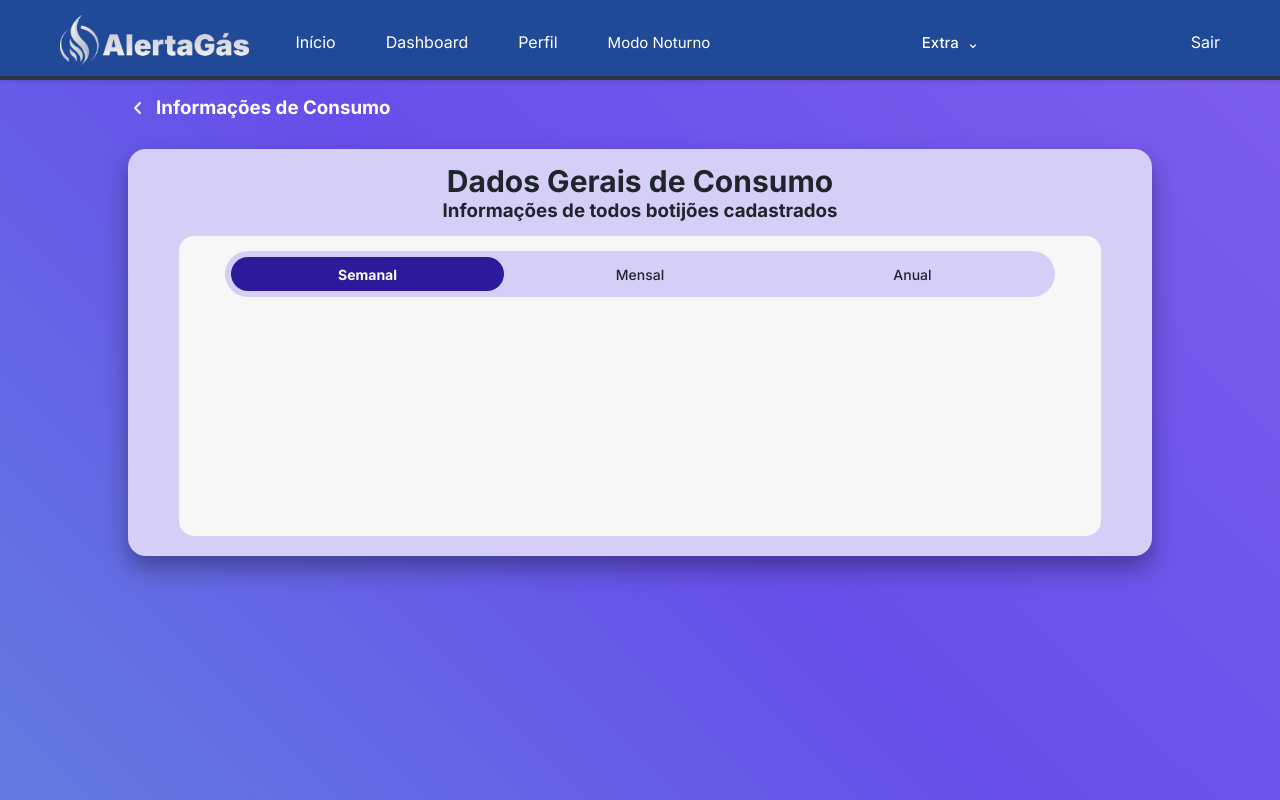
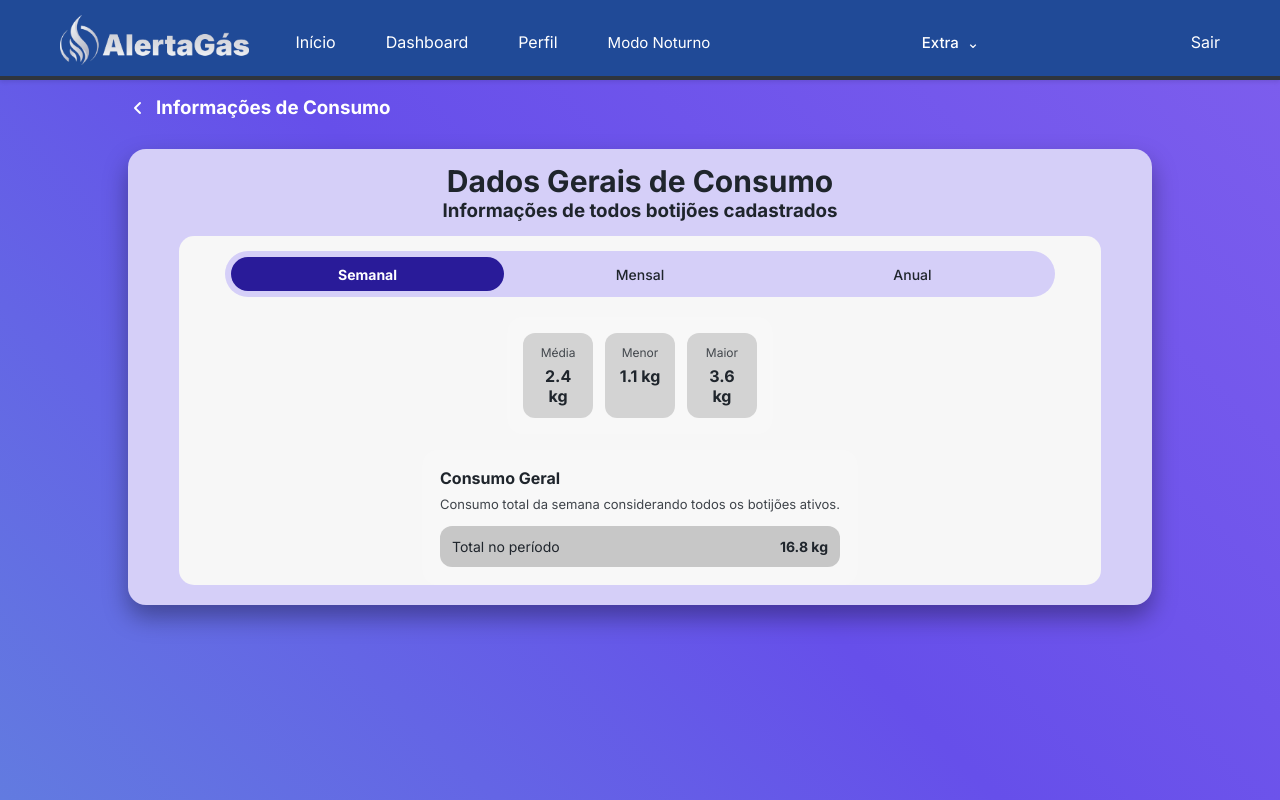
Before and after one commit to MateusLiraFront/app-gas, a React (Vite) app: page /dashgeral in a window 1280 px wide. Built offline with nearby package versions, Linux system fonts and the light colour scheme.

Commit message:
dashboards

```diff
--- a/src/pages/Dashboard/Dashboard.jsx
+++ b/src/pages/Dashboard/Dashboard.jsx
@@ -12,10 +12,16 @@ export default function Dashboard() {
   const consumos = [
     { mes: "jan", kg: 6.5, special: false },
     { mes: "fev", kg: 5.3, special: false },
-    { mes: "mar", kg: 7.8, special: true },
+    { mes: "mar", kg: 7.8, special: false },
     { mes: "abr", kg: 4.9, special: false },
     { mes: "mai", kg: 6.2, special: false },
-    { mes: "jun", kg: 8.1, special: true },
+    { mes: "jun", kg: 8.1, special: false },
+    { mes: "jul", kg: 7.4, special: false },
+    { mes: "ago", kg: 6.9, special: false },
+    { mes: "set", kg: 5.8, special: false },
+    { mes: "out", kg: 7.1, special: false },
+    { mes: "nov", kg: 6.0, special: false },
+    { mes: "dez", kg: 8.6, special: false },
   ];
 
   return (
@@ -66,12 +72,24 @@ export default function Dashboard() {
                 <span>07/01 à 22/03</span>
               </div>
               <div className={styles.periodItem}>
-                <div className={`${styles.dot} ${styles.dotLightGreen}`}></div>
+                <div className={`${styles.dot} ${styles.dotDarkBlue}`}></div>
                 <span>22/03 à 15/05</span>
               </div>
               <div className={styles.periodItem}>
-                <div className={`${styles.dot} ${styles.dotGold}`}></div>
-                <span>15/05 à --/--</span>
+                <div className={`${styles.dot} ${styles.dotDarkBlue}`}></div>
+                <span>15/05 à 09/07</span>
+              </div>
+              <div className={styles.periodItem}>
+                <div className={`${styles.dot} ${styles.dotDarkBlue}`}></div>
+                <span>09/07 à 21/09</span>
+              </div>
+              <div className={styles.periodItem}>
+                <div className={`${styles.dot} ${styles.dotDarkBlue}`}></div>
+                <span>21/09 à 13/11</span>
+              </div>
+              <div className={styles.periodItem}>
+                <div className={`${styles.dot} ${styles.dotDarkBlue}`}></div>
+                <span>13/11 à --/--</span>
               </div>
             </div>
           </div>
--- a/src/pages/Dashboard/Dashboard.module.css
+++ b/src/pages/Dashboard/Dashboard.module.css
@@ -67,11 +67,18 @@
   height: 100%;
   display: flex;
   align-items: flex-end;
-  justify-content: space-around;
+
+  gap: 18px;
+  padding: 0 10px;
+
+  overflow-x: auto;
+  overflow-y: hidden;
+
   border-left: 1px solid rgba(255, 255, 255, 0.1);
 }
 
 .barWrapper {
+  min-width: 25px;
   height: 100%;
   display: flex;
   flex-direction: column;
--- a/src/pages/Dashboard/Dashgeral.jsx
+++ b/src/pages/Dashboard/Dashgeral.jsx
@@ -5,6 +5,36 @@ import { useNavigate } from "react-router-dom";
 export default function Dashgeral() {
   const [active, setActive] = useState("week");
   const navigate = useNavigate();
+
+  const dadosConsumo = {
+    week: {
+      media: 2.4,
+      menor: 1.1,
+      maior: 3.6,
+      total: 16.8,
+      descricao:
+        "Consumo total da semana considerando todos os botijões ativos.",
+    },
+    month: {
+      media: 6.2,
+      menor: 4.8,
+      maior: 7.9,
+      total: 6.2,
+      descricao:
+        "Consumo médio mensal considerando o gasto semanal.",
+    },
+
+    year: {
+      media: 6.1,
+      menor: 5.0,
+      maior: 7.8,
+      total: 73.4,
+      descricao:
+        "Consumo anual estimado com base no uso médio mensal dos botijões.",
+    },
+  };
+
+  const dados = dadosConsumo[active];
 
   return (
     <div className={`absolute inset-0 ${styles.dashboardContainer}`}>
@@ -28,7 +58,11 @@ export default function Dashgeral() {
               }`}
               onClick={() => setActive("week")}
             >
-              {active === "week" ? <strong className={styles}>Semanal</strong> : "Semanal"}
+              {active === "week" ? (
+                <strong className={styles}>Semanal</strong>
+              ) : (
+                "Semanal"
+              )}
             </button>
 
             <button
@@ -49,6 +83,32 @@ export default function Dashgeral() {
               {active === "year" ? <strong>Anual</strong> : "Anual"}
             </button>
           </div>
+          <div className={styles.statsCard}>
+            <div className={styles.statItem}>
+              <span className={styles.statLabel}>Média</span>
+              <strong>{dados.media} kg</strong>
+            </div>
+
+            <div className={styles.statItem}>
+              <span className={styles.statLabel}>Menor</span>
+              <strong>{dados.menor} kg</strong>
+            </div>
+
+            <div className={styles.statItem}>
+              <span className={styles.statLabel}>Maior</span>
+              <strong>{dados.maior} kg</strong>
+            </div>
+          </div>
+
+          <div className={styles.resumeCard}>
+            <h4 className={styles.resumeTitle}>Consumo Geral</h4>
+            <p className={styles.resumeText}>{dados.descricao}</p>
+
+            <div className={styles.totalBox}>
+              <span>Total no período</span>
+              <strong>{dados.total} kg</strong>
+            </div>
+          </div>
         </div>
       </div>
     </div>
--- a/src/pages/Dashboard/Dashgeral.module.css
+++ b/src/pages/Dashboard/Dashgeral.module.css
@@ -96,7 +96,7 @@ color: var(--text-dark-dark);
     flex-direction: column;
     align-items: center;
     width: 90%;
-    height: 300px;
+    height: 100%;
     background-color: var(--bg-display);
     border-radius: 15px;
 }
@@ -124,3 +124,57 @@ color: var(--text-dark-dark);
         font-size: 18px;
     }
 }
+
+.statsCard {
+  margin-top: 20px;
+  background: rgba(255, 255, 255, 0.12);
+  border-radius: 16px;
+  padding: 16px;
+
+  display: flex;
+  justify-content: space-between;
+  gap: 12px;
+}
+
+.statItem {
+  flex: 1;
+  background: rgba(0, 0, 0, 0.15);
+  border-radius: 12px;
+  padding: 12px;
+  text-align: center;
+}
+
+.statLabel {
+  font-size: 12px;
+  opacity: 0.8;
+  display: block;
+  margin-bottom: 6px;
+}
+
+.resumeCard {
+  margin-top: 16px;
+  background: rgba(255, 255, 255, 0.12);
+  border-radius: 16px;
+  padding: 18px;
+}
+
+.resumeTitle {
+  font-size: 16px;
+  margin-bottom: 8px;
+}
+
+.resumeText {
+  font-size: 13px;
+  opacity: 0.85;
+  margin-bottom: 14px;
+}
+
+.totalBox {
+  display: flex;
+  justify-content: space-between;
+  align-items: center;
+  background: rgba(0, 0, 0, 0.2);
+  padding: 12px;
+  border-radius: 12px;
+  font-size: 14px;
+}
```
